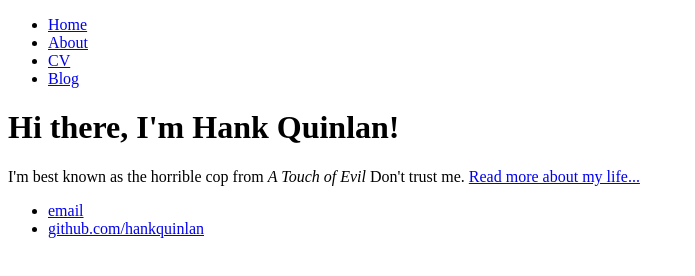
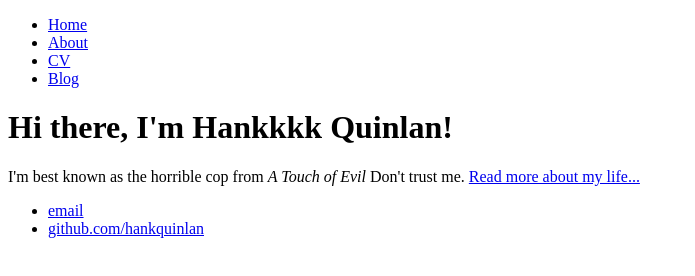
Before and after one commit to jenniferac/Personal, a plain HTML site: page index.html in a window 1280 px wide. Shown: the whole page, without its empty margins (0-695 px from the left). Drawn offline with Linux system fonts and the light colour scheme.

Commit message:
Update index.html

```diff
--- a/index.html
+++ b/index.html
@@ -14,7 +14,7 @@
 		</nav>
 		<div class="container">
     		<div class="blurb">
-        		<h1>Hi there, I'm Hank Quinlan!</h1>
+        		<h1>Hi there, I'm Hankkkk Quinlan!</h1>
 				<p>I'm best known as the horrible cop from <em>A Touch of Evil</em> Don't trust me. <a href="/about">Read more about my life...</a></p>
     		</div><!-- /.blurb -->
 		</div><!-- /.container -->
```
